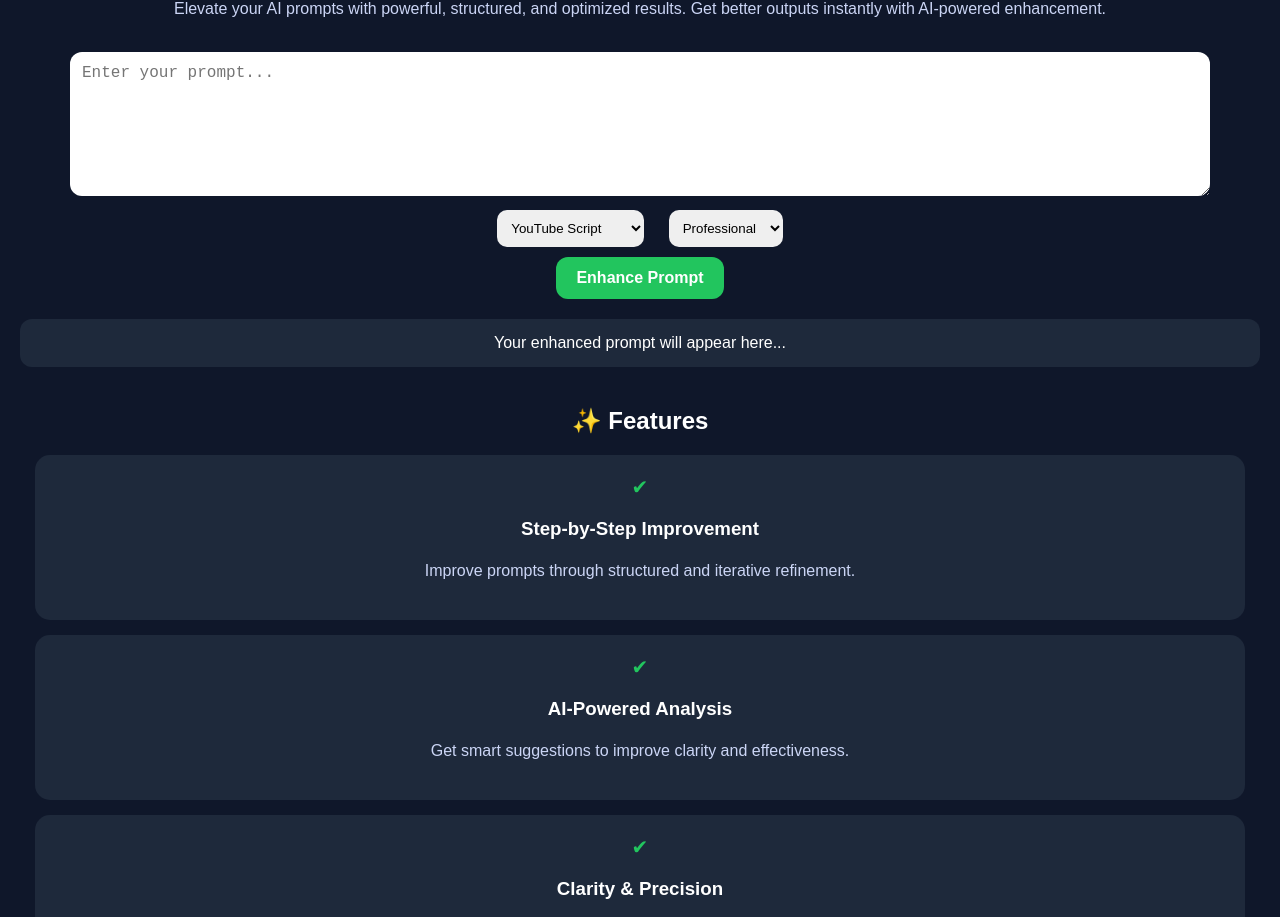
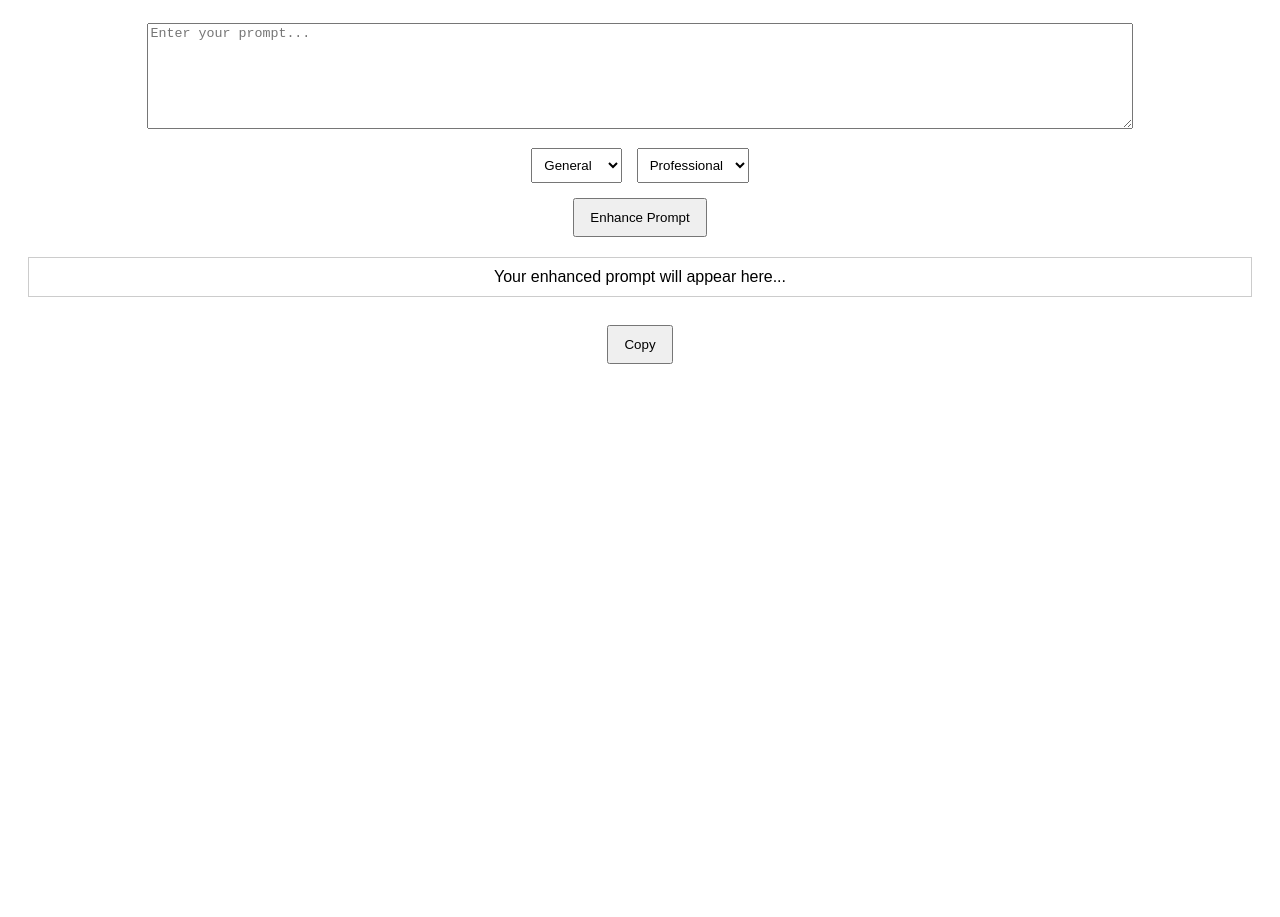
Before and after one commit to parthwable/prompt-enhancer-ai, a plain HTML site: page index.html in a window 1280 px wide. Shown: the part 95-1012 px from the top of the page. After the commit the page ends 800 px from the top, so only its background shows below. Drawn offline with Linux system fonts and the light colour scheme.

Commit message:
Refactor index.html for improved layout and functionality

```diff
--- a/index.html
+++ b/index.html
@@ -1,112 +1,57 @@
 <!DOCTYPE html>
 <html>
 <head>
-  <title>Prompt Enhancer AI</title>
-  <meta name="viewport" content="width=device-width, initial-scale=1.0">
-
+  <title>AI Prompt Enhancer</title>
   <style>
     body {
-      margin: 0;
       font-family: Arial, sans-serif;
-      background: #0f172a;
-      color: white;
       text-align: center;
-    }
-
-    .container {
       padding: 20px;
     }
 
-    h1 {
-      font-size: 28px;
-      font-weight: bold;
-    }
-
-    p {
-      color: #cbd5f5;
-      line-height: 1.6;
-    }
-
     textarea {
-      width: 90%;
-      height: 120px;
-      border-radius: 12px;
-      padding: 12px;
-      border: none;
-      margin-top: 15px;
-      font-size: 16px;
+      width: 80%;
+      height: 100px;
+      margin: 10px;
     }
 
     select {
-      margin: 10px;
-      padding: 10px;
-      border-radius: 10px;
-      border: none;
+      padding: 8px;
+      margin: 5px;
     }
 
     button {
-      background: #22c55e;
-      color: white;
-      padding: 12px 20px;
-      border-radius: 12px;
-      border: none;
-      font-weight: bold;
-      font-size: 16px;
+      padding: 10px 15px;
+      margin-top: 10px;
+      cursor: pointer;
     }
 
     #output {
       margin-top: 20px;
-      background: #1e293b;
-      padding: 15px;
-      border-radius: 12px;
+      padding: 10px;
+      border: 1px solid #ccc;
     }
-
-    .section {
-      margin-top: 40px;
-    }
-
-    .card {
-      background: #1e293b;
-      margin: 15px;
-      padding: 20px;
-      border-radius: 15px;
-    }
-
-    .check {
-      color: #22c55e;
-      font-size: 20px;
-    }
-
   </style>
 </head>
 
 <body>
 
-<div class="container">
-
-  <h1>🚀 Prompt Enhancer AI</h1>
-
-  <p>
-    Elevate your AI prompts with powerful, structured, and optimized results.
-    Get better outputs instantly with AI-powered enhancement.
-  </p>
+<h1>AI Prompt Enhancer</h1>
 
 <textarea id="input" placeholder="Enter your prompt..."></textarea>
 
 <br>
 
 <select id="category">
-    <option>YouTube Script</option>
+  <option>General</option>
+  <option>Story</option>
+  <option>YouTube</option>
   <option>Study</option>
-    <option>Coding</option>
-    <option>Business</option>
-    <option>Image Generation</option>
 </select>
 
 <select id="tone">
   <option>Professional</option>
   <option>Creative</option>
-    <option>Funny</option>
   <option>Motivational</option>
 </select>
 
@@ -116,43 +61,9 @@
 
 <div id="output">Your enhanced prompt will appear here...</div>
 
-  <!-- FEATURES -->
-  <div class="section">
-    <h2>✨ Features</h2>
+<br>
 
-    <div class="card">
-      <div class="check">✔</div>
-      <h3>Step-by-Step Improvement</h3>
-      <p>Improve prompts through structured and iterative refinement.</p>
-    </div>
-
-    <div class="card">
-      <div class="check">✔</div>
-      <h3>AI-Powered Analysis</h3>
-      <p>Get smart suggestions to improve clarity and effectiveness.</p>
-    </div>
-
-    <div class="card">
-      <div class="check">✔</div>
-      <h3>Clarity & Precision</h3>
-      <p>Transform vague prompts into clear, powerful instructions.</p>
-    </div>
-
-  </div>
-
-  <!-- STEPS -->
-  <div class="section">
-    <h2>📌 How It Works</h2>
-
-    <div class="card">
-      <p>1. Enter your prompt</p>
-      <p>2. AI analyzes and improves it</p>
-      <p>3. Get optimized output instantly</p>
-    </div>
-
-  </div>
-
-</div>
+<button onclick="copyText()">Copy</button>
 
 <script>
 async function enhance() {
@@ -162,20 +73,36 @@
 
   document.getElementById("output").innerText = "Enhancing...";
 
-    const response = await fetch("YOUR_BACKEND_URL", {
+  const response = await fetch(
+    "https://api-inference.huggingface.co/models/google/flan-t5-large",
+    {
       method: "POST",
       headers: {
+        "Authorization": "Bearer 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",
         "Content-Type": "application/json"
       },
       body: JSON.stringify({
-        prompt: input,
-        category: category,
-        tone: tone
+        inputs: `Convert this into a detailed AI prompt.
+Category: ${category}
+Tone: ${tone}
+User Input: ${input}`
       })
-    });
+    }
+  );
 
   const data = await response.json();
-    document.getElementById("output").innerText = data.result;
+
+  if (data[0]?.generated_text) {
+    document.getElementById("output").innerText = data[0].generated_text;
+  } else {
+    document.getElementById("output").innerText = "Error generating response.";
+  }
+}
+
+function copyText() {
+  const text = document.getElementById("output").innerText;
+  navigator.clipboard.writeText(text);
+  alert("Copied!");
 }
 </script>
 
```
Lines whose indentation alone changed are shown as unchanged.
